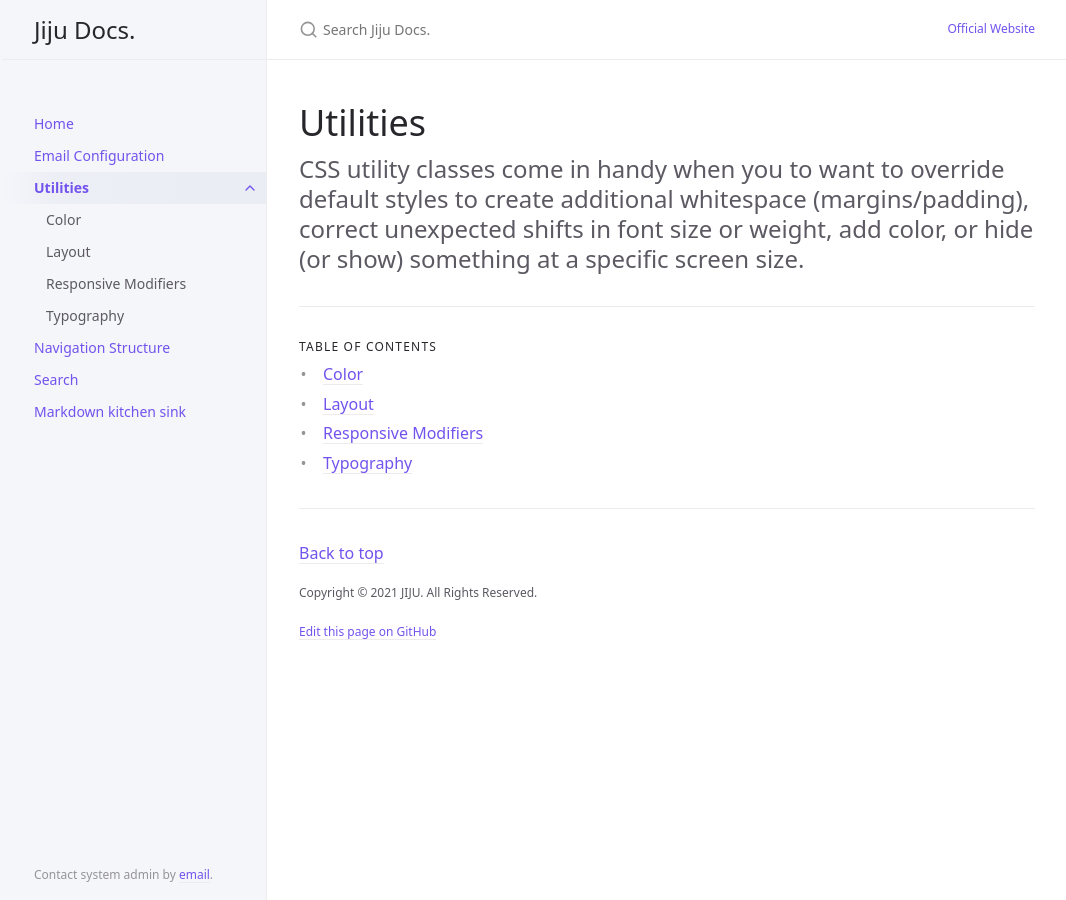
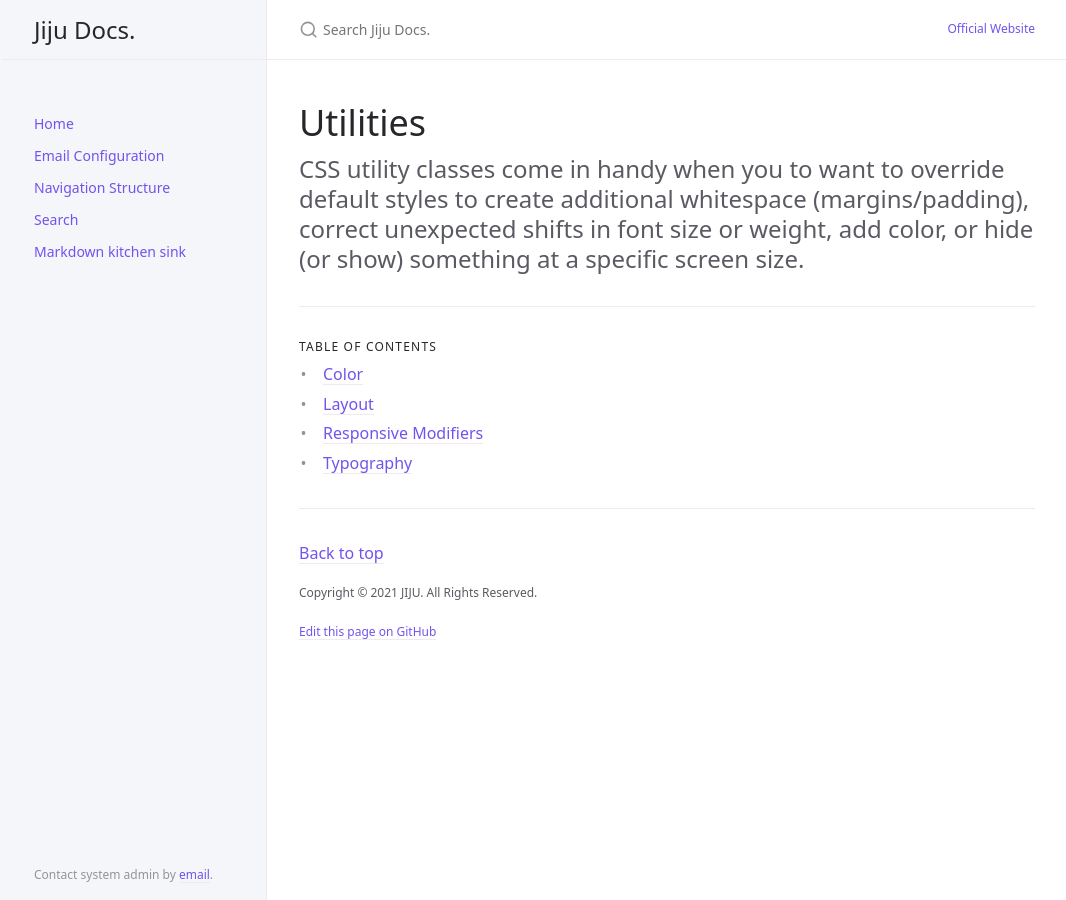
Before and after one commit to jijudevs/jijudevs.github.io, a Jekyll site: the page built from docs/utilities/utilities.md, in a window 1280 px wide. Shown: the whole page, without its empty margins (105-1171 px from the left). Built offline with Jekyll 4.4.1, drawn with Linux system fonts in a browser that asks for light colours; part of the change alters nothing that is shown.

Commit message:
Update utilities.md

```diff
--- a/docs/utilities/utilities.md
+++ b/docs/utilities/utilities.md
@@ -1,7 +1,7 @@
 ---
 layout: default
 title: Utilities
-nav_order: 4
+nav_exclude: true
 has_children: true
 permalink: docs/utilities
 ---
```
